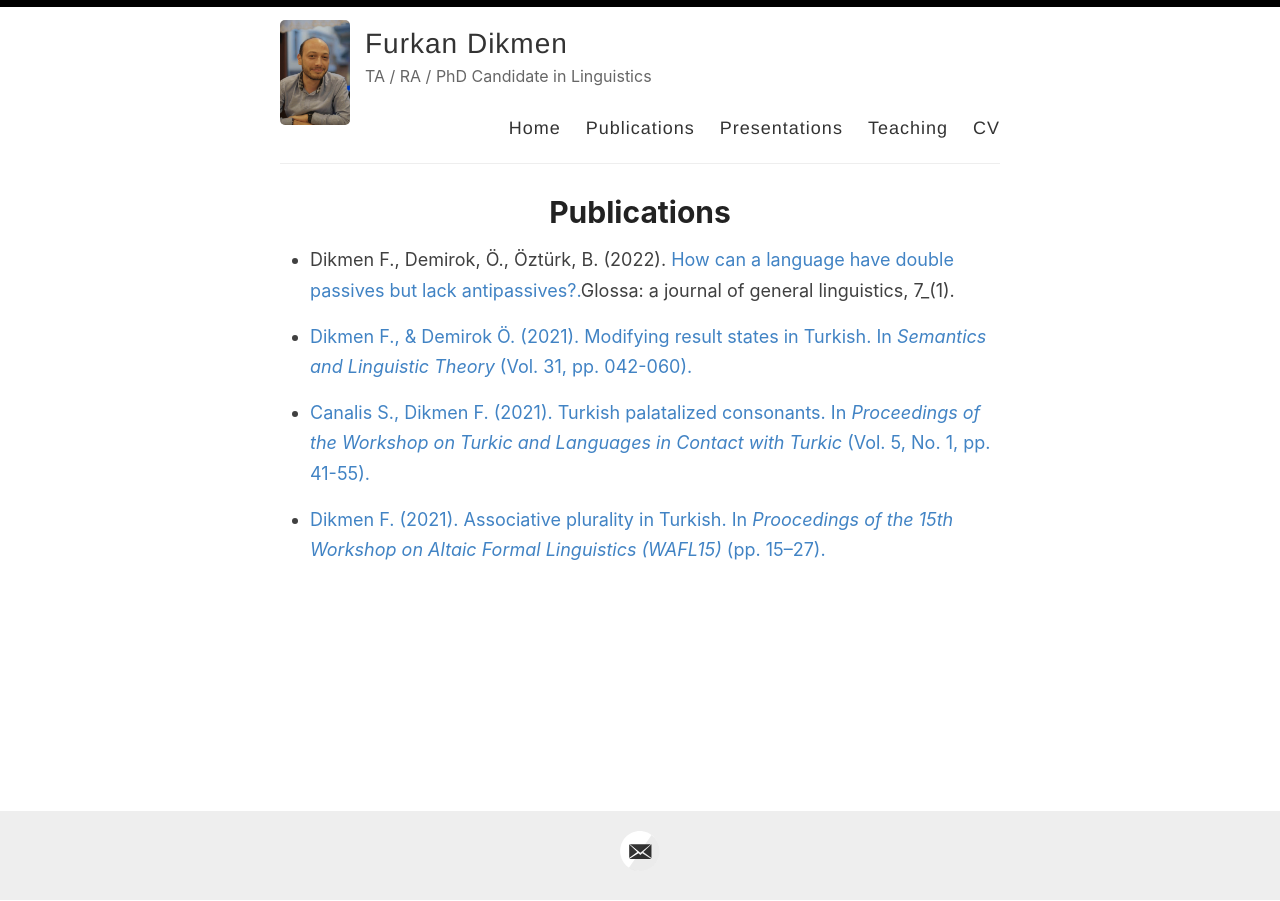
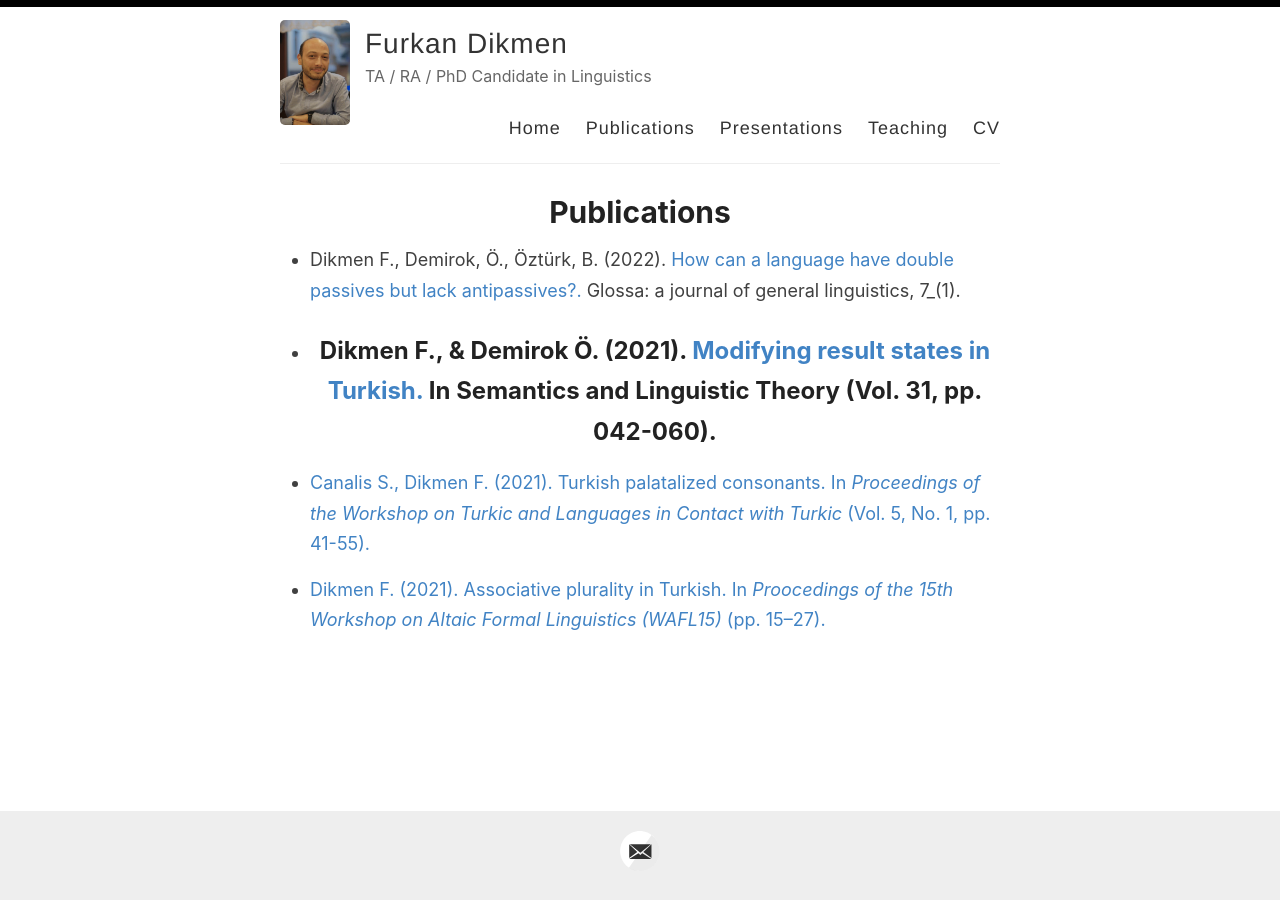
Before and after one commit to furkandikmen/furkandikmen.github.io, a Jekyll site: the page built from _pages/publications.md, in a window 1280 px wide. Built offline with Jekyll 4.4.1, drawn with Linux system fonts in a browser that asks for light colours.

```diff
--- a/_pages/publications.md
+++ b/_pages/publications.md
@@ -4,10 +4,10 @@ title: Publications
 permalink: /publications/
 ---
 
-- Dikmen F., Demirok, Ö., Öztürk, B. (2022). [How can a language have double passives but lack antipassives?.](https://www.glossa-journal.org/article/id/6553/)Glossa: a journal of general linguistics, 7_(1).
+- Dikmen F., Demirok, Ö., Öztürk, B. (2022). [How can a language have double passives but lack antipassives?.](https://www.glossa-journal.org/article/id/6553/) Glossa: a journal of general linguistics, 7_(1).
 
-- [Dikmen F., & Demirok Ö. (2021). Modifying result states in Turkish. In _Semantics and Linguistic Theory_ (Vol. 31, pp. 042-060).](https://journals.linguisticsociety.org/proceedings/index.php/SALT/article/view/31.003)
-
+- Dikmen F., & Demirok Ö. (2021). [Modifying result states in Turkish.](https://journals.linguisticsociety.org/proceedings/index.php/SALT/article/view/31.003) In Semantics and Linguistic Theory (Vol. 31, pp. 042-060).
+-
 - [Canalis S., Dikmen F. (2021). Turkish palatalized consonants. In _Proceedings of the Workshop on Turkic and Languages in Contact with Turkic_ (Vol. 5, No. 1, pp. 41-55).](https://journals.linguisticsociety.org/proceedings/index.php/tu/article/view/4781)
 
 - [Dikmen F. (2021). Associative plurality in Turkish. In _Proocedings of the 15th Workshop on Altaic Formal Linguistics (WAFL15)_ (pp. 15–27).](https://furkandikmen.com/assets/publications/Associative_plurality_in_Turkish.pdf)
```
